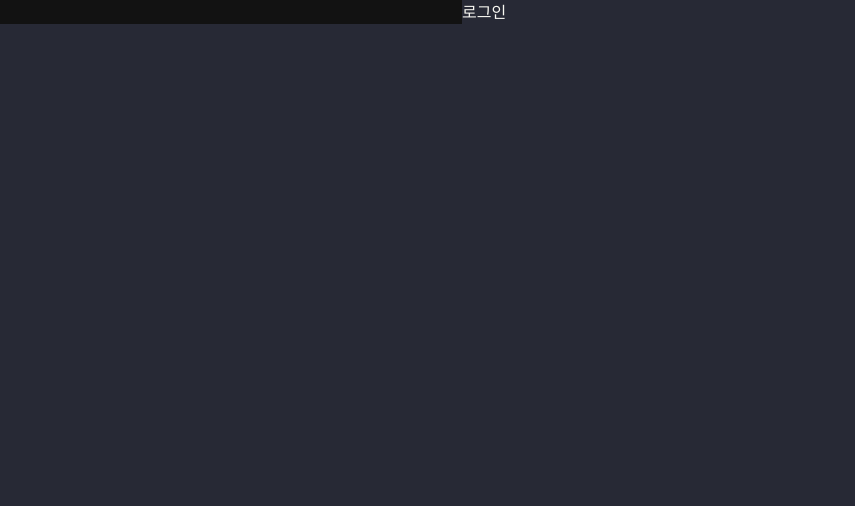
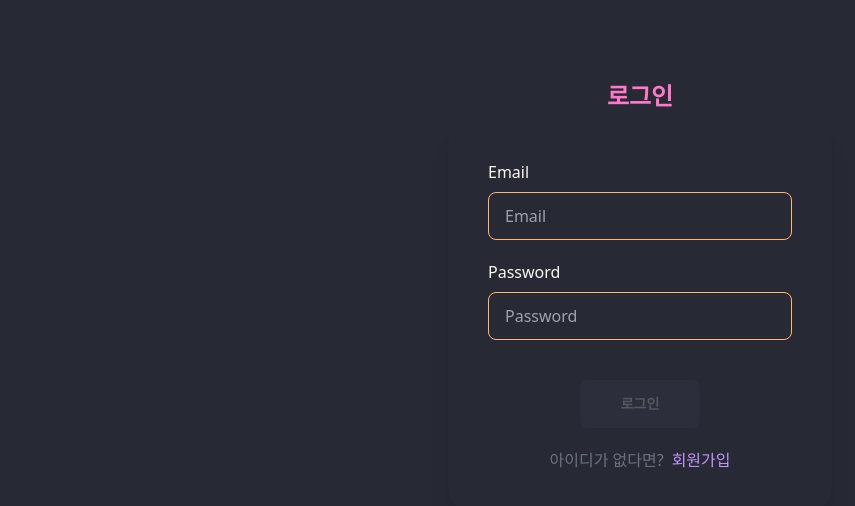
Before and after one commit to art11010/wanted-pre-onboarding-frontend, a React (Create React App) app: page /signin in a window 1280 px wide. Shown: the top 506 px of the page, without its empty margins (0-855 px from the left). Built offline with nearby package versions, Linux system fonts and the light colour scheme.

Commit message:
회원가입  api 통신

```diff
--- /dev/null
+++ b/src/App.js
@@ -0,0 +1,17 @@
+import { useEffect } from 'react';
+import { useNavigate, Outlet } from 'react-router-dom';
+
+export default function App() {
+  const navigate = useNavigate();
+
+  useEffect(() => {
+    const token = localStorage.getItem('token');
+    if (token) {
+      navigate('/todo');
+    } else {
+      navigate('/signin');
+    }
+  }, []);
+
+  return <Outlet />;
+}
--- /dev/null
+++ b/src/api/api.js
@@ -0,0 +1,27 @@
+import axios from 'axios';
+
+const baseURL = 'https://www.pre-onboarding-selection-task.shop';
+
+export const signUp = async (email, password) => {
+  try {
+    const response = await axios.post(`${baseURL}/auth/signup`, {
+      email,
+      password,
+    });
+    return response.data;
+  } catch (error) {
+    throw new Error(error.response.data.message);
+  }
+};
+
+export const signIn = async (email, password) => {
+  try {
+    const response = await axios.post(`${baseURL}/auth/signin`, {
+      email,
+      password,
+    });
+    return response.data;
+  } catch (error) {
+    throw new Error(error.response.data.message);
+  }
+};
--- a/src/index.js
+++ b/src/index.js
@@ -1,4 +1,4 @@
-import React from 'react';
+import React, { useEffect } from 'react';
 import ReactDOM from 'react-dom/client';
 import './index.css';
 import reportWebVitals from './reportWebVitals';
--- /dev/null
+++ b/src/pages/auth/SignIn.jsx
@@ -0,0 +1,97 @@
+import { useEffect, useState } from 'react';
+import './login.css';
+import { useNavigate, Link } from 'react-router-dom';
+import { signIn } from '../../api/api';
+
+export default function SignIn() {
+  const navigate = useNavigate();
+
+  const [form, setForm] = useState({
+    email: '',
+    password: '',
+    validation: false,
+    error: false,
+  });
+
+  const handleForm = (e) => {
+    setForm({ ...form, [e.target.name]: e.target.value, error: false });
+  };
+  const handleError = () => {
+    function validateEmail(email) {
+      const re = /@/;
+      return re.test(form.email);
+    }
+
+    if (!validateEmail(form.email) || form.password.length < 8) {
+      setForm({ ...form, validation: true });
+    } else {
+      setForm({ ...form, validation: false });
+    }
+  };
+
+  const handleSubmit = async (e) => {
+    e.preventDefault();
+
+    try {
+      const res = await signIn(form.email, form.password);
+
+      if (res.access_token) {
+        localStorage.setItem('token', res.access_token);
+        navigate('/todo');
+      }
+    } catch (error) {
+      setForm({ ...form, error: true });
+    }
+  };
+
+  useEffect(() => {
+    handleError();
+  }, [form.email, form.password]);
+
+  return (
+    <div className="login-wrap">
+      <h2 className="text-primary">로그인</h2>
+      <form onSubmit={handleSubmit}>
+        <label className="w-full pb-5">
+          Email
+          <input
+            type="text"
+            placeholder="Email"
+            className="input input-bordered input-accent w-full mt-2"
+            data-testid="email-input"
+            name="email"
+            value={form.email}
+            onChange={handleForm}
+          />
+        </label>
+        <label className="w-full pb-5">
+          Password
+          <input
+            type="text"
+            placeholder="Password"
+            className="input input-bordered input-accent w-full mt-2"
+            data-testid="password-input"
+            name="password"
+            value={form.password}
+            onChange={handleForm}
+          />
+        </label>
+        {form.error && <span>동일한 이메일이 이미 존재합니다.</span>}
+        <button
+          type="submit"
+          data-testid="signin-button"
+          className="btn btn-secondary mt-5 px-10"
+          disabled={form.validation}
+        >
+          로그인
+        </button>
+        <span className="mt-5 text-gray-500">
+          아이디가 없다면?
+          <Link to="/signup" className="ml-2 text-secondary ">
+            회원가입
+          </Link>
+        </span>
+      </form>
+    </div>
+  );
+}
--- a/src/pages/login/SignUp.jsx
+++ b/src/pages/auth/SignUp.jsx
@@ -1,40 +1,42 @@
 import { useEffect, useState } from 'react';
 import './login.css';
-import axios from 'axios';
+import { useNavigate, Link } from 'react-router-dom';
+import { signUp } from '../../api/api';
 
 export default function SignUp() {
+  const navigate = useNavigate();
+
   const [form, setForm] = useState({
     email: '',
     password: '',
-    error: '',
+    validation: false,
+    error: false,
   });
 
   const handleForm = (e) => {
-    setForm({ ...form, [e.target.name]: e.target.value });
+    setForm({ ...form, [e.target.name]: e.target.value, error: false });
   };
   const handleError = () => {
+    function validateEmail(email) {
+      const re = /@/;
+      return re.test(form.email);
+    }
+
     if (!validateEmail(form.email) || form.password.length < 8) {
-      setForm({ ...form, error: true });
+      setForm({ ...form, validation: true });
     } else {
-      setForm({ ...form, error: false });
+      setForm({ ...form, validation: false });
     }
   };
-  const validateEmail = (email) => {
-    const re = /@/;
-    return re.test(email);
-  };
 
-  const handleSubmit = (e) => {
+  const handleSubmit = async (e) => {
     e.preventDefault();
-    console.log(form);
 
     try {
-      axios.post('https://www.pre-onboarding-selection-task.shop/auth/signup', {
-        email: form.email,
-        password: form.password,
-      });
+      await signUp(form.email, form.password);
+      navigate('/signin');
     } catch (error) {
-      console.log(error);
+      setForm({ ...form, error: true });
     }
   };
 
@@ -44,14 +46,14 @@ export default function SignUp() {
 
   return (
     <div className="login-wrap">
-      <h2 className="text-primary">Sign Up</h2>
+      <h2 className="text-primary">회원가입</h2>
       <form onSubmit={handleSubmit}>
         <label className="w-full pb-5">
           Email
           <input
             type="text"
             placeholder="Email"
-            className="input input-bordered input-secondary w-full mt-2"
+            className="input input-bordered input-accent w-full mt-2"
             data-testid="email-input"
             name="email"
             value={form.email}
@@ -63,21 +65,28 @@ export default function SignUp() {
           <input
             type="text"
             placeholder="Password"
-            className="input input-bordered input-secondary w-full mt-2"
+            className="input input-bordered input-accent w-full mt-2"
             data-testid="password-input"
             name="password"
             value={form.password}
             onChange={handleForm}
           />
         </label>
+        {form.error && <span>동일한 이메일이 이미 존재합니다.</span>}
         <button
           type="submit"
           data-testid="signup-button"
-          className="btn btn-accent mt-5 px-10"
-          disabled={form.error}
+          className="btn btn-secondary mt-5 px-10"
+          disabled={form.validation}
         >
           회원가입
         </button>
+        <span className="mt-5 text-gray-500">
+          이미 아이디가 있다면?
+          <Link to="/signin" className="ml-2 text-secondary ">
+            로그인
+          </Link>
+        </span>
       </form>
     </div>
   );
--- a/src/pages/login/SignIn.jsx
+++ /dev/null
@@ -1,11 +0,0 @@
-import React from 'react';
-
-export default function SignIn() {
-  return (
-    <form action="">
-      <input data-testid="email-input" />
-      <input data-testid="password-input" />
-      <button data-testid="signin-button">로그인</button>
-    </form>
-  );
-}
--- /dev/null
+++ b/src/pages/todo/TodoList.jsx
@@ -0,0 +1,18 @@
+export default function TodoList() {
+  return (
+    <ul className="login-wrap">
+      <li>
+        <label>
+          <input type="checkbox" />
+          <span>TODO 1</span>
+        </label>
+      </li>
+      <li>
+        <label>
+          <input type="checkbox" />
+          <span>TODO 2</span>
+        </label>
+      </li>
+    </ul>
+  );
+}
--- a/src/routes/router.jsx
+++ b/src/routes/router.jsx
@@ -1,7 +1,14 @@
-import SignUp from '../pages/login/SignUp';
-import SignIn from '../pages/login/SignIn';
+import App from '../App';
+import SignUp from '../pages/auth/SignUp';
+import SignIn from '../pages/auth/SignIn';
+import TodoList from '../pages/todo/TodoList';
 
 export const RouterInfos = [
+  {
+    path: '/',
+    element: <App />,
+    errorElement: <App />,
+    children: [
       {
         path: '/signup',
         element: <SignUp />,
@@ -10,4 +17,10 @@ export const RouterInfos = [
         path: '/signin',
         element: <SignIn />,
       },
+      {
+        path: '/todo',
+        element: <TodoList />,
+      },
+    ],
+  },
 ];
```
Also changed, not shown: src/pages/auth/AuthForm.jsx (added), src/pages/auth/login.css (renamed from src/pages/login/login.css). Lines whose indentation alone changed are shown as unchanged.
